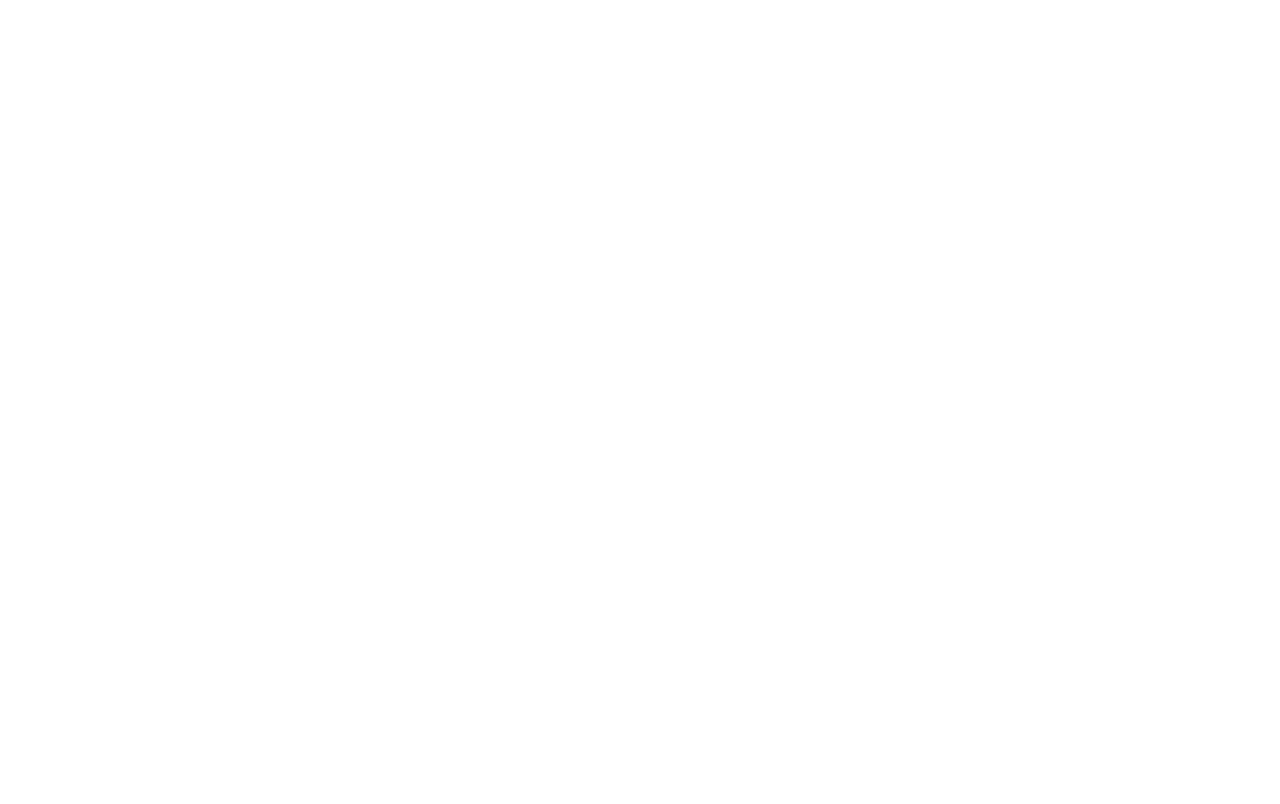
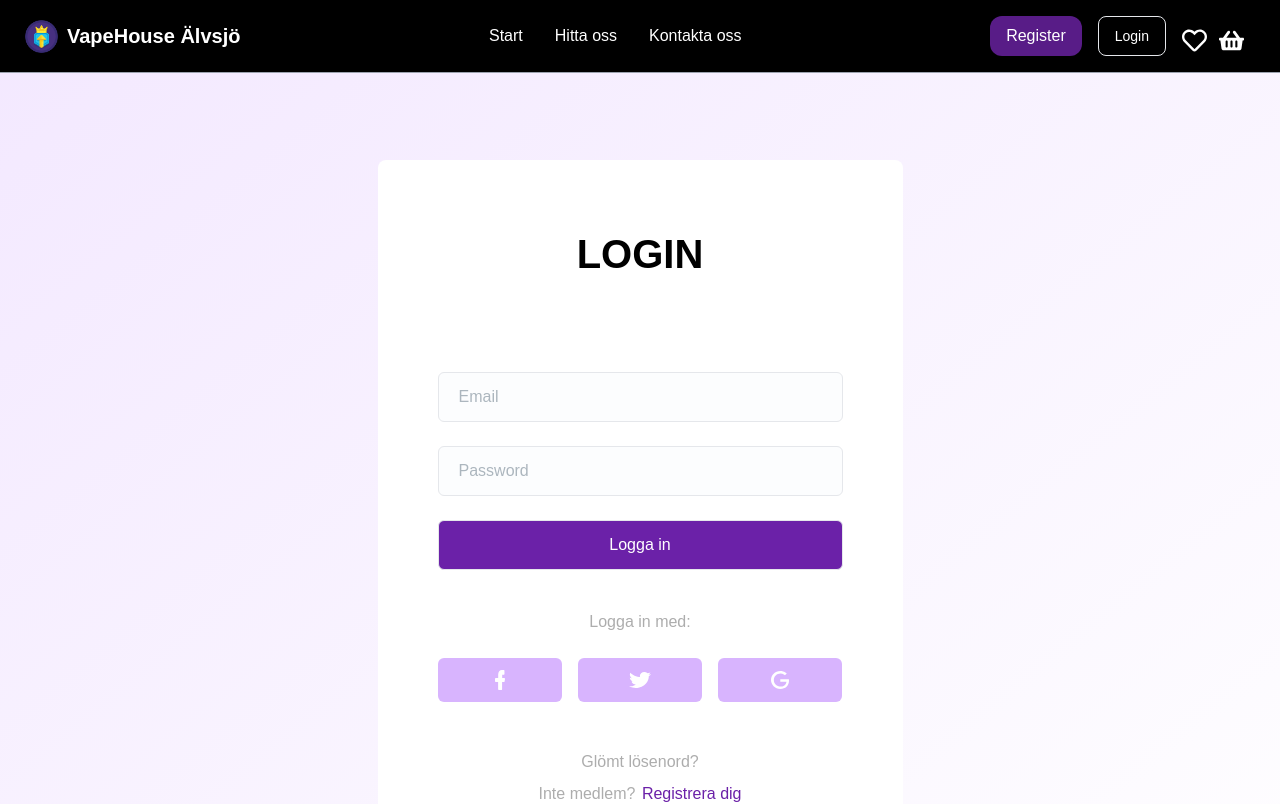
Before and after one commit to Camgus89/u09-avancerad-javascript, a React (Create React App) app in the folder frontend/: page /login in a window 1280 px wide. Before the commit this address had no page. Shown: the top 804 px of the page. Built offline with nearby package versions, Linux system fonts and the light colour scheme.

Commit message:
login gjord

```diff
--- a/frontend/src/App.js
+++ b/frontend/src/App.js
@@ -5,6 +5,8 @@ import HomePage from './Components/Pages/HomePage/HomePage';
 import About from './Components/Pages/About/About';
 import Services from './Components/Pages/Services/Services';
 import Contact from './Components/Pages/Contact/Contact';
+import Login from './Components/Pages/Login/Login';
+import Register from './Components/Pages/Register/Register';
 
 function App() {
   return (
@@ -14,6 +16,8 @@ function App() {
         <Route path='/about' element={<About/>}/>
         <Route path='/services' element={<Services/>}/>
         <Route path='/contact' element={<Contact/>}/>
+        <Route path='/login' element={<Login/>}/>
+        <Route path='/register' element={<Register/>}/>
       </Routes>
     </BrowserRouter>
   );
--- a/frontend/src/Components/Navigation/Navbar.jsx
+++ b/frontend/src/Components/Navigation/Navbar.jsx
@@ -8,6 +8,7 @@ import {FaShoppingBasket, FaRegHeart} from 'react-icons/fa'
 const Navbar = () => {
   const [open, setOpen] = useState(false);
   console.log(open);
+
   return (
     <div className="max-w-screen overflow-x-hidden font-poppins">
       <nav className="bg-black fixed px-2  sm:h-auto sm:w-full w-screen z-20 left-0 right-0 top-0 border-b border-gray-400">
@@ -41,13 +42,13 @@ const Navbar = () => {
               type="button"
               className="bg-purple-900 px-4 py-2 text-white hidden sm:block rounded-xl mr-2 hover:bg-purple-500"
             >
-              Register
+              <Link to="/register">Register</Link>
             </button>
             <button
               type="button"
               className="hidden sm:block text-white border font-medium rounded-lg ml-2 text-sm px-4 hover:bg-blue-300/10 mr-4"
             >
-              Login
+              <Link to="/login">Login</Link>
             </button>
             <button>
             <FaRegHeart size={25} className="mt-2 mr-3 text-white" />
--- a/frontend/src/Components/Pages/Login/Login.jsx
+++ b/frontend/src/Components/Pages/Login/Login.jsx
@@ -1,9 +1,133 @@
 import React from 'react';
+import Navbar from "../../Navigation/Navbar";
+import Footer from "../../Footer/Footer";
 
 const Login = () => {
   return (
     <div>
-      Login
+      <Navbar />
+      <div className="max-w-screen font-poppins overflow-hidden ">
+<section class="relative z-10 bg-gradient-to-br from-purple-100  py-20  sm:px-20 sm:py-40">
+  <div class="container mx-auto">
+    <div class="-mx-4 flex flex-wrap">
+      <div class="w-full px-4">
+        <div
+          class="relative mx-auto max-w-[525px] overflow-hidden rounded-lg bg-white py-16 px-10 text-center sm:px-12 md:px-[60px]"
+        >
+          <div class="mb-10 text-center md:mb-16">
+            <a
+              href="#"
+              alt="#"
+              className="mx-auto inline-block max-w-[160px]"
+            >
+              <h1 className='text-black mb-6 text-[32px] font-bold uppercase sm:text-[40px] lg:text-[36px] xl:text-[40px]'>Login</h1>
+            </a>
+          </div>
+          <form>
+            <div class="mb-6">
+              <input
+                type="text"
+                placeholder="Email"
+                class="bordder-[#E9EDF4] w-full rounded-md border bg-[#FCFDFE] py-3 px-5 text-base text-body-color placeholder-[#ACB6BE] outline-none focus:border-primary focus-visible:shadow-none"
+              />
+            </div>
+            <div class="mb-6">
+              <input
+                type="password"
+                placeholder="Password"
+                class="bordder-[#E9EDF4] w-full rounded-md border bg-[#FCFDFE] py-3 px-5 text-base text-body-color placeholder-[#ACB6BE] outline-none focus:border-primary focus-visible:shadow-none"
+              />
+            </div>
+            <div class="mb-10">
+              <input
+                type="submit"
+                value="Logga in"
+                class="bg-purple-800 hover:bg-purple-500 border-primary w-full cursor-pointer rounded-md border bg-primary py-3 px-5 text-base text-white transition hover:bg-opacity-90"
+              />
+            </div>
+          </form>
+          <p class="mb-6 text-base text-[#adadad]">Logga in med:</p>
+          <ul class="-mx-2 mb-12 flex justify-between">
+            <li class="w-full px-2">
+              <a
+                href="#"
+                alt="#"
+                class="flex h-11 items-center justify-center rounded-md bg-purple-300 hover:bg-opacity-90"
+              >
+                <svg
+                  width="10"
+                  height="20"
+                  viewBox="0 0 10 20"
+                  fill="none"
+                  xmlns="http://www.w3.org/2000/svg"
+                >
+                  <path
+                    d="M9.29878 8H7.74898H7.19548V7.35484V5.35484V4.70968H7.74898H8.91133C9.21575 4.70968 9.46483 4.45161 9.46483 4.06452V0.645161C9.46483 0.290323 9.24343 0 8.91133 0H6.89106C4.70474 0 3.18262 1.80645 3.18262 4.48387V7.29032V7.93548H2.62912H0.747223C0.359774 7.93548 0 8.29032 0 8.80645V11.129C0 11.5806 0.304424 12 0.747223 12H2.57377H3.12727V12.6452V19.129C3.12727 19.5806 3.43169 20 3.87449 20H6.47593C6.64198 20 6.78036 19.9032 6.89106 19.7742C7.00176 19.6452 7.08478 19.4194 7.08478 19.2258V12.6774V12.0323H7.66596H8.91133C9.2711 12.0323 9.54785 11.7742 9.6032 11.3871V11.3548V11.3226L9.99065 9.09677C10.0183 8.87097 9.99065 8.6129 9.8246 8.35484C9.76925 8.19355 9.52018 8.03226 9.29878 8Z"
+                    fill="white"
+                  />
+                </svg>
+              </a>
+            </li>
+            <li class="w-full px-2">
+              <a
+                href=""
+                class="flex h-11 items-center justify-center rounded-md bg-purple-300 hover:bg-opacity-90"
+              >
+                <svg
+                  width="22"
+                  height="16"
+                  viewBox="0 0 22 16"
+                  fill="none"
+                  xmlns="http://www.w3.org/2000/svg"
+                >
+                  <path
+                    d="M19.5516 2.75538L20.9 1.25245C21.2903 0.845401 21.3968 0.53229 21.4323 0.375734C20.3677 0.939335 19.3742 1.1272 18.7355 1.1272H18.4871L18.3452 1.00196C17.4935 0.344423 16.429 0 15.2935 0C12.8097 0 10.8581 1.81605 10.8581 3.91389C10.8581 4.03914 10.8581 4.22701 10.8935 4.35225L11 4.97847L10.2548 4.94716C5.7129 4.82192 1.9871 1.37769 1.38387 0.782779C0.390323 2.34834 0.958064 3.85127 1.56129 4.79061L2.76774 6.54403L0.851613 5.6047C0.887097 6.91977 1.45484 7.95303 2.55484 8.7045L3.5129 9.33072L2.55484 9.67515C3.15806 11.272 4.50645 11.9296 5.5 12.18L6.8129 12.4932L5.57097 13.2446C3.58387 14.4971 1.1 14.4031 0 14.3092C2.23548 15.6869 4.89677 16 6.74194 16C8.12581 16 9.15484 15.8748 9.40322 15.7808C19.3387 13.7143 19.8 5.8865 19.8 4.32094V4.10176L20.0129 3.97652C21.2194 2.97456 21.7161 2.44227 22 2.12916C21.8935 2.16047 21.7516 2.22309 21.6097 2.2544L19.5516 2.75538Z"
+                    fill="white"
+                  />
+                </svg>
+              </a>
+            </li>
+            <li class="w-full px-2">
+              <a
+                href="#"
+                class="flex h-11 items-center justify-center rounded-md bg-purple-300 hover:bg-opacity-90"
+              >
+                <svg
+                  width="18"
+                  height="18"
+                  viewBox="0 0 18 18"
+                  fill="none"
+                  xmlns="http://www.w3.org/2000/svg"
+                >
+                  <path
+                    d="M17.8477 8.17132H9.29628V10.643H15.4342C15.1065 14.0743 12.2461 15.5574 9.47506 15.5574C5.95916 15.5574 2.8306 12.8821 2.8306 9.01461C2.8306 5.29251 5.81018 2.47185 9.47506 2.47185C12.2759 2.47185 13.9742 4.24567 13.9742 4.24567L15.7024 2.47185C15.7024 2.47185 13.3783 0.000145544 9.35587 0.000145544C4.05223 -0.0289334 0 4.30383 0 8.98553C0 13.5218 3.81386 18 9.44526 18C14.4212 18 17.9967 14.7141 17.9967 9.79974C18.0264 8.78198 17.8477 8.17132 17.8477 8.17132Z"
+                    fill="white"
+                  />
+                </svg>
+              </a>
+            </li>
+          </ul>
+          <a
+            href="#"
+            class="mb-2 inline-block text-base text-[#adadad] hover:text-purple-800 hover:underline"
+          >
+            Glömt lösenord?
+          </a>
+          <p class="text-base text-[#adadad]">
+            <span class="pr-0.5">Inte medlem? </span>
+            <a href="#"
+            class="hover:underline text-purple-800">
+              Registrera dig
+            </a>
+          </p>
+        </div>
+      </div>
+    </div>
+  </div>
+</section>
+
+      </div>
+      <Footer />
     </div>
   );
 }
--- a/frontend/src/Components/Pages/Register/Register.jsx
+++ b/frontend/src/Components/Pages/Register/Register.jsx
@@ -1,11 +1,15 @@
-import React from 'react'
+import React from 'react';
+import Navbar from "../../Navigation/Navbar";
+import Footer from "../../Footer/Footer";
 
 const Register = () => {
   return (
     <div>
-      Register
+      <Navbar />
+
+      <Footer />
     </div>
-  )
+  );
 }
 
-export default Register
+export default Register;
--- a/frontend/src/index.js
+++ b/frontend/src/index.js
@@ -2,6 +2,7 @@ import React from 'react';
 import ReactDOM from 'react-dom/client';
 import './index.css';
 import App from './App';
+import { BrowserRouter as Router } from 'react-router-dom';
 
 const root = ReactDOM.createRoot(document.getElementById('root'));
 root.render(
```
